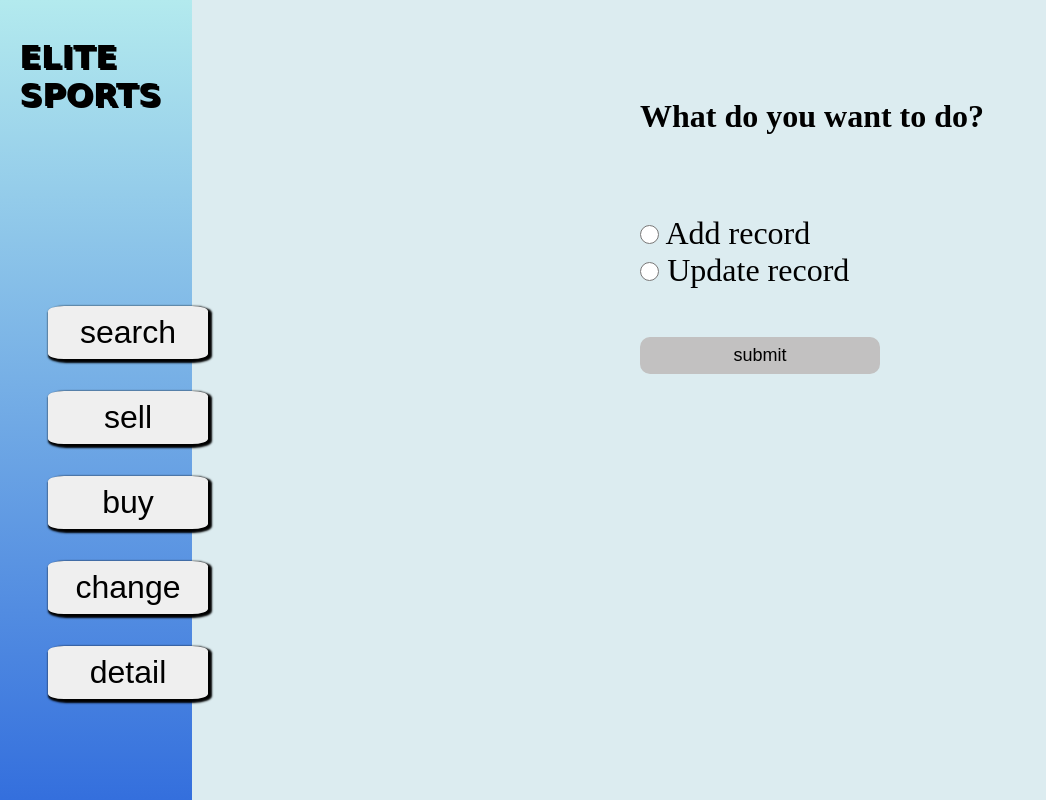
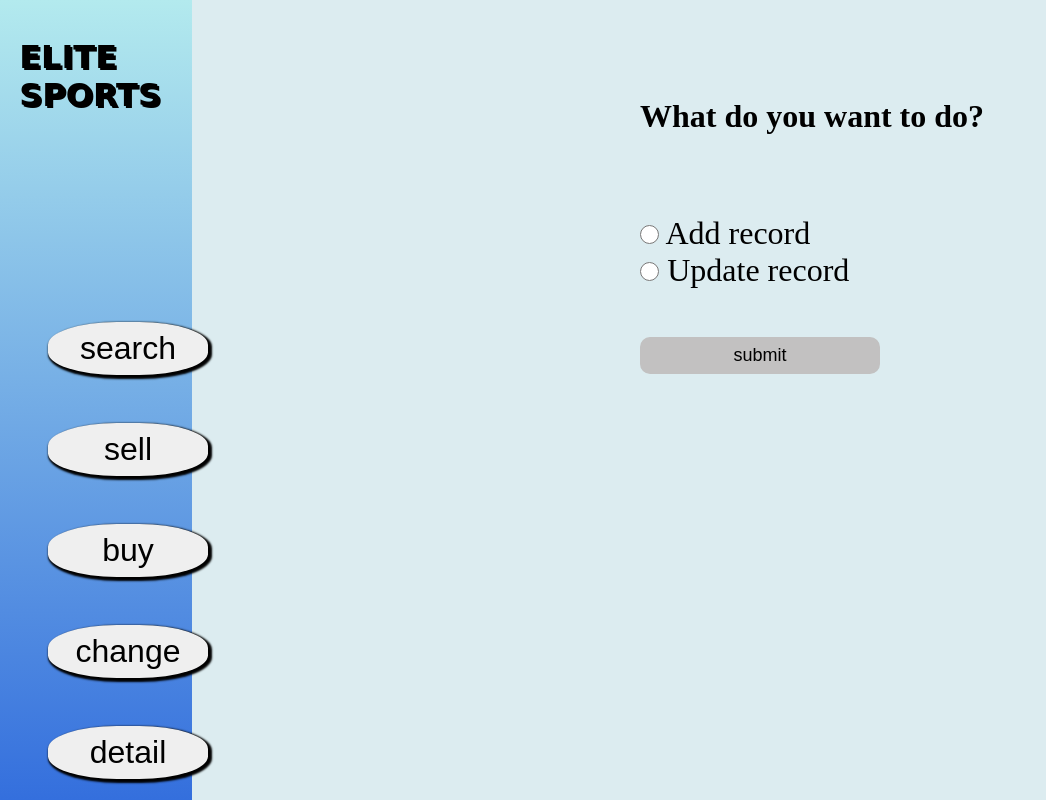
Before and after one commit to Legolas1086/inventory_control, a Django app: page /change/ in a window 1280 px wide. Shown: the whole page, without its empty margins (0-1046 px from the left). Run offline with Django 3.2, Linux system fonts and the light colour scheme; some web fonts are replaced.

Commit message:
all buttons made oval

```diff
--- a/inventory/templates/add.html
+++ b/inventory/templates/add.html
@@ -205,7 +205,7 @@
         width: 10rem;
         font-size: 2rem;
         padding: 0.5rem 0rem;
-        margin-top: 2rem;
+        margin-top: 3rem;
 
     }
 
--- a/inventory/templates/buy.html
+++ b/inventory/templates/buy.html
@@ -177,7 +177,7 @@
         width: 10rem;
         font-size: 2rem;
         padding: 0.5rem 0rem;
-        margin-top: 2rem;
+        margin-top: 3rem;
 
     }
 
--- a/inventory/templates/change.html
+++ b/inventory/templates/change.html
@@ -125,12 +125,12 @@
     .button1{
         outline: none;
         box-shadow: 2px 2px 2px 2px;
-        border-radius: 10%;
+        border-radius: 43%;
         border:none;
         width: 10rem;
         font-size: 2rem;
         padding: 0.5rem 0rem;
-        margin-top: 2rem;
+        margin-top: 3rem;
 
     }
 
--- a/inventory/templates/detail.html
+++ b/inventory/templates/detail.html
@@ -107,7 +107,7 @@
         width: 10rem;
         font-size: 2rem;
         padding: 0.5rem 0rem;
-        margin-top: 2rem;
+        margin-top: 3rem;
 
     }
 
--- a/inventory/templates/detail_result.html
+++ b/inventory/templates/detail_result.html
@@ -264,7 +264,7 @@
         width: 10rem;
         font-size: 2rem;
         padding: 0.5rem 0rem;
-        margin-top: 2rem;
+        margin-top: 3rem;
 
     }
 
--- a/inventory/templates/index.html
+++ b/inventory/templates/index.html
@@ -108,7 +108,7 @@
         width: 10rem;
         font-size: 2rem;
         padding: 0.5rem 0rem;
-        margin-top: 2rem;
+        margin-top: 3rem;
 
     }
 
--- a/inventory/templates/search.html
+++ b/inventory/templates/search.html
@@ -108,7 +108,6 @@
         flex-direction: column;
         justify-content: left;
         align-items: left;
-
         margin-top: 10rem;
         margin-left: 3rem;
         border: none;
@@ -125,7 +124,7 @@
         width: 10rem;
         font-size: 2rem;
         padding: 0.5rem 0rem;
-        margin-top: 2rem;
+        margin-top: 3rem;
 
     }
 
--- a/inventory/templates/sell.html
+++ b/inventory/templates/sell.html
@@ -186,7 +186,7 @@
         width: 10rem;
         font-size: 2rem;
         padding: 0.5rem 0rem;
-        margin-top: 2rem;
+        margin-top: 3rem;
 
     }
 
--- a/inventory/templates/update.html
+++ b/inventory/templates/update.html
@@ -157,7 +157,7 @@
         width: 10rem;
         font-size: 2rem;
         padding: 0.5rem 0rem;
-        margin-top: 2rem;
+        margin-top: 3rem;
 
     }
 
--- a/inventory/views.py
+++ b/inventory/views.py
@@ -10,15 +10,15 @@ def login(request):
 
 # Create your views here.
 def home(request):
-    #if request.method=='GET':
-     #   username = request.GET.get('username')
-      #  password = request.GET.get('password')
-       # users = user.objects.all()
-        #for i in users:
-         #   if username==i.username and password==i.password:
-        return render(request,'index.html')
+    if request.method=='GET':
+        username = request.GET.get('username')
+        password = request.GET.get('password')
+        users = user.objects.all()
+        for i in users:
+            if username==i.username and password==i.password:
+                return render(request,'index.html')
 
-        #return render(request,'login.html',context={'error':1})
+        return render(request,'login.html',context={'error':1})
 
 def sell(request):
     return render(request, 'sell.html',context={'error':0})
```
